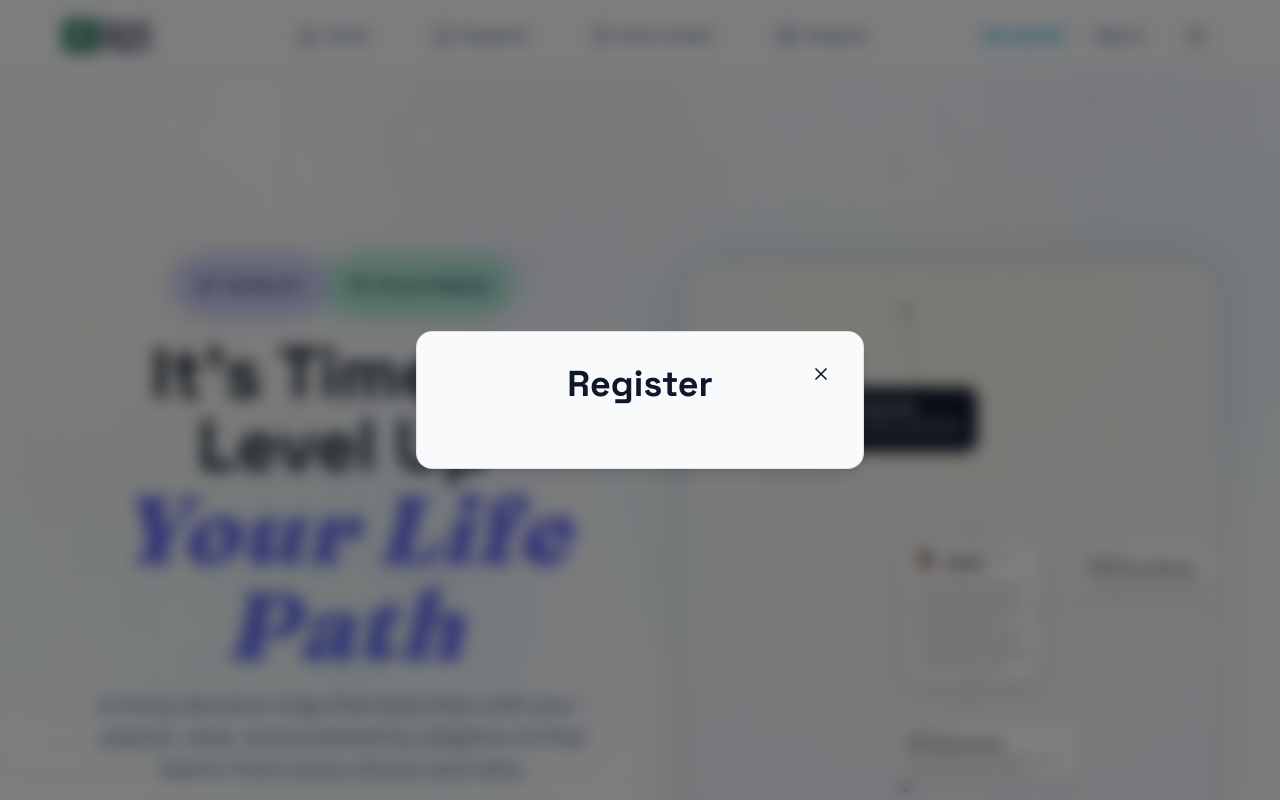
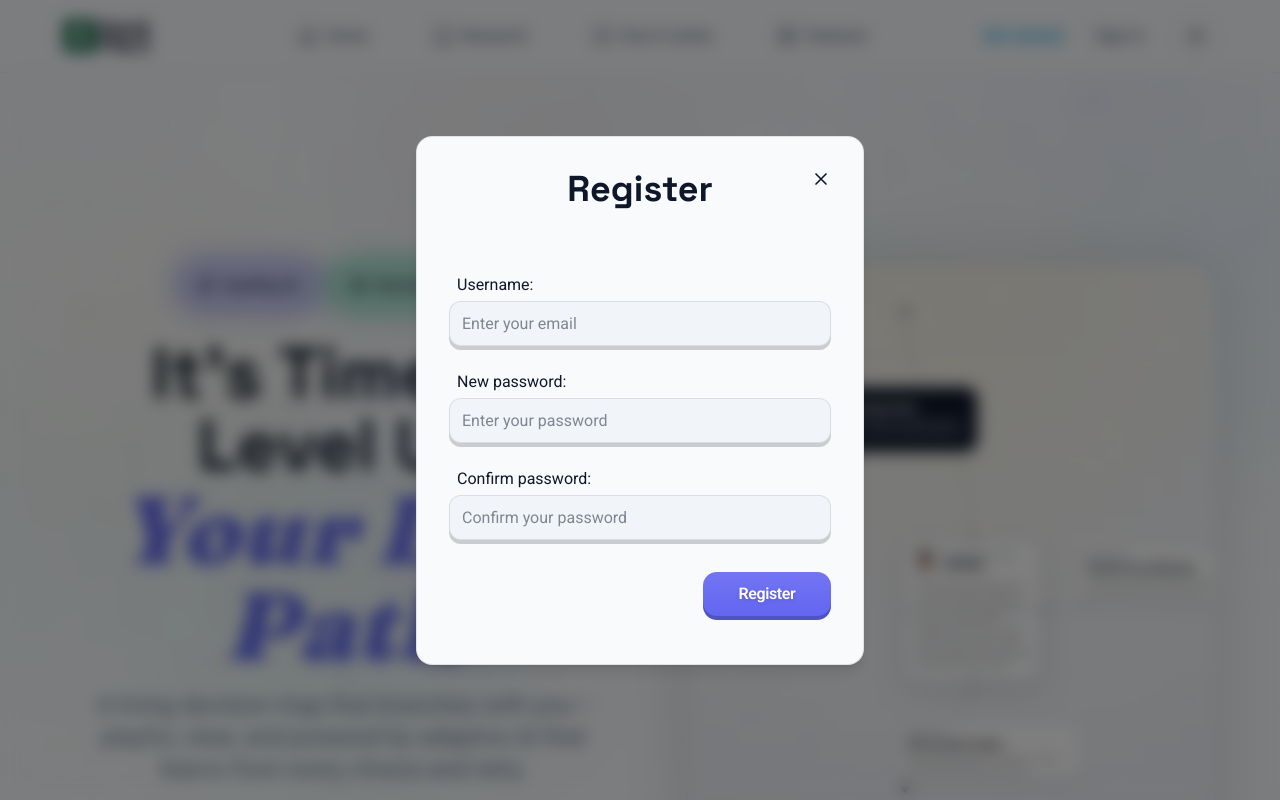
Before and after one commit to GioMarcolla/sure-x, a Next.js app: page / in a window 1280 px wide. Both pictures are taken after a click on the button "Get started". Shown: the top 800 px of the page. Built offline with nearby package versions, Linux system fonts and the light colour scheme; no server answers.

Commit message:
Register form

```diff
--- a/src/components/SureForm.tsx
+++ b/src/components/SureForm.tsx
@@ -42,6 +42,7 @@ type SureFormProps = FormHTMLAttributes<HTMLFormElement> & {
     cancelBtn?: ReactElement<any, typeof SureButton>;
     stackBtns?: boolean;
     btnsPosition?: 'top' | 'right' | 'bottom' | 'left';
+    inlineFields?: boolean;
     submitHandler: () => Promise<SubmitResultType>;
 };
 
@@ -54,6 +55,7 @@ const SureForm: FC<SureFormProps> = ({
     cancelBtn = undefined,
     stackBtns = false,
     btnsPosition = 'bottom',
+    inlineFields = false,
     ...props
 }): ReactElement => {
     const [error, setError] = useState<string | undefined>();
@@ -95,11 +97,17 @@ const SureForm: FC<SureFormProps> = ({
                 disabled={status === STATUS.LOADING}
                 className={cn(
                     'm-auto mt-8 flex w-full flex-col items-baseline justify-center gap-4',
-                    'lg:flex-row',
+                    inlineFields ?? 'lg:flex-row',
                     className
                 )}
             >
-                <div className="flex w-full flex-col gap-4 lg:flex-row">
+                <div
+                    className={cn(
+                        'flex w-full flex-col gap-2',
+                        inlineFields ?? 'gap-4',
+                        inlineFields ?? 'lg:flex-row'
+                    )}
+                >
                     {...inputs}
                 </div>
 
@@ -107,6 +115,7 @@ const SureForm: FC<SureFormProps> = ({
                     className={cn(
                         `flex-${stackBtns ? 'col' : 'row'}`,
                         stackBtns ? 'w-full' : 'w-fit',
+                        btnsPosition === 'bottom' ? 'self-end' : '',
                         'flex flex-wrap'
                     )}
                 >
--- a/src/components/auth/SureRegisterForm.tsx
+++ b/src/components/auth/SureRegisterForm.tsx
@@ -1,6 +1,13 @@
 'use client';
 
-import { FC, HTMLAttributes, ReactElement } from 'react';
+import { FC, HTMLAttributes, ReactElement, useState } from 'react';
+import SureForm, { SubmitResultType } from '../SureForm';
+import SureButton from '@/components/ui/SureButton';
+import { cn } from '@/lib/tailwind.utils';
+import SureInput from '../ui/SureInput';
+import registerSchema from '@/lib/schema/register.vSchema';
+
+const FORM_ID: string = 'home-news-signup-form';
 
 type SureRegisterFormProps = HTMLAttributes<HTMLElement> & {
     onSuccess?: () => void;
@@ -9,7 +16,94 @@ type SureRegisterFormProps = HTMLAttributes<HTMLElement> & {
 const SureRegisterForm: FC<SureRegisterFormProps> = ({
     onSuccess,
 }): ReactElement => {
-    return <div></div>;
+    const [email, setEmail] = useState<string | undefined>();
+    const [password, setPassword] = useState<string | undefined>();
+    const [confirmPassword, setConfirmPassword] = useState<
+        string | undefined
+    >();
+
+    const handleSubmit = async (): Promise<SubmitResultType> => {
+        try {
+            const res = await fetch('/api/newsletter', {
+                method: 'POST',
+                headers: { 'Content-Type': 'application/json' },
+                body: JSON.stringify({ email, name }),
+            });
+
+            const data = await res.json();
+
+            if (res.ok) {
+                return { ok: true };
+            } else {
+                return { ok: false, error: 'Something went wrong' };
+            }
+        } catch {
+            return { ok: false, error: 'Network error. Please try again.' };
+        }
+    };
+
+    const fields = [
+        <SureInput
+            id={FORM_ID + '-email'}
+            type="text"
+            placeholder="Enter your email"
+            value={email}
+            onChange={(ev) => setEmail(ev.target.value)}
+            aria-autocomplete="both"
+            autoComplete="email"
+            rule={registerSchema.entries.email}
+            label='Username'
+            required
+        />,
+        <SureInput
+            id={FORM_ID + '-password'}
+            type="text"
+            placeholder="Enter your password"
+            value={password}
+            onChange={(ev) => setPassword(ev.target.value)}
+            aria-autocomplete="both"
+            autoComplete="new-password"
+            rule={registerSchema.entries.password}
+            label='New password'
+            required
+        />,
+        <SureInput
+            id={FORM_ID + '-name'}
+            type="text"
+            placeholder="Confirm your password"
+            value={confirmPassword}
+            onChange={(ev) => setConfirmPassword(ev.target.value)}
+            aria-autocomplete="both"
+            autoComplete="new-password"
+            rule={registerSchema.entries.passwordConfirm}
+            label='Confirm password'
+            required
+        />,
+    ];
+
+    const submitBtn = (
+        <SureButton
+            id={FORM_ID + '-submit'}
+            type="submit"
+            className={cn(
+                'h-full min-w-32 px-4 py-2',
+                'disabled:cursor-not-allowed disabled:opacity-50'
+            )}
+        >
+            Register
+        </SureButton>
+    );
+
+    return (
+        <SureForm
+            id={FORM_ID}
+            submitHandler={handleSubmit}
+            inputs={fields}
+            submitBtn={submitBtn}
+            btnsPosition="bottom"
+            className={cn('gap-4')}
+        />
+    );
 };
 
 SureRegisterForm.displayName = 'SureRegisterForm';
--- a/src/components/home/SureNewsSignUp.tsx
+++ b/src/components/home/SureNewsSignUp.tsx
@@ -8,7 +8,6 @@ import SureInput from '@/components/ui/SureInput';
 import SureRotatingBackground from '../ui/SureRotatingBackground';
 import SureForm, { SubmitResultType } from '../SureForm';
 import SureNestedInputs from '../ui/SureNestedInputs';
-import Error from 'next/error';
 import newsSignupSchema from '@/lib/schema/newsSignup.vSchema';
 
 const FORM_ID: string = 'home-news-signup-form';
@@ -23,8 +22,6 @@ const SureNewsSignUp: FC<SureNewsSignUpProps> = ({
     const [name, setName] = useState<string>('');
 
     const handleSubmit = async (): Promise<SubmitResultType> => {
-        if (!email.trim()) return { ok: true };
-
         try {
             const res = await fetch('/api/newsletter', {
                 method: 'POST',
@@ -111,7 +108,7 @@ const SureNewsSignUp: FC<SureNewsSignUpProps> = ({
                 </p>
 
                 <SureForm
-                    id="home-news-signup-form"
+                    id={FORM_ID}
                     submitHandler={handleSubmit}
                     className={cn('max-w-[70%]')}
                     submitBtn={submitBtn}
--- a/src/components/ui/SureInput.tsx
+++ b/src/components/ui/SureInput.tsx
@@ -18,6 +18,7 @@ type SureInputProps = InputHTMLAttributes<HTMLInputElement> & {
     required?: boolean;
     rule: GenericSchema;
     validateOn?: 'blur' | 'change' | 'both';
+    label?: string;
 };
 
 const SureInput: FC<SureInputProps> = memo(
@@ -30,6 +31,7 @@ const SureInput: FC<SureInputProps> = memo(
         className,
         onChange,
         onBlur,
+        label,
         ...props
     }) => {
         const [error, setError] = useState<string | undefined>();
@@ -37,7 +39,7 @@ const SureInput: FC<SureInputProps> = memo(
         const validate = useCallback(
             (value: string) => {
                 const result = safeParse(rule, value);
-                if (!result.success) {
+                if (value.length && !result.success) {
                     setError(result.issues[0]?.message ?? 'Invalid value');
                 } else {
                     setError(undefined);
@@ -49,11 +51,17 @@ const SureInput: FC<SureInputProps> = memo(
         const handleChange = useCallback(
             (ev: ChangeEvent<HTMLInputElement>) => {
                 if (
-                    ev.target.value &&
+                    ev.target.value.length &&
                     (validateOn === 'change' || validateOn === 'both')
                 ) {
                     validate(ev.target.value);
+                } else if (
+                    !ev.target.value.length &&
+                    (validateOn === 'change' || validateOn === 'both')
+                ) {
+                    setError(undefined);
                 }
+
                 onChange?.(ev);
             },
             [validateOn, validate, onChange]
@@ -62,11 +70,17 @@ const SureInput: FC<SureInputProps> = memo(
         const handleBlur = useCallback(
             (ev: ReactFocusEvent<HTMLInputElement>) => {
                 if (
-                    ev.target.value &&
+                    ev.target.value.length &&
                     (validateOn === 'blur' || validateOn === 'both')
                 ) {
                     validate(ev.currentTarget.value);
+                } else if (
+                    !ev.target.value.length &&
+                    (validateOn === 'change' || validateOn === 'both')
+                ) {
+                    setError(undefined);
                 }
+
                 onBlur?.(ev);
             },
             [validateOn, validate, onBlur]
@@ -74,6 +88,11 @@ const SureInput: FC<SureInputProps> = memo(
 
         return (
             <div className={cn('h-fit w-full', className)}>
+                {label && label.length > 0 ? (
+                    <p className={cn('pl-2 mb-1 text-base text-(--ink)')}>
+                        {label + ':'}
+                    </p>
+                ) : null}
                 <input
                     id={id}
                     name={id}
--- /dev/null
+++ b/src/lib/schema/register.vSchema.ts
@@ -0,0 +1,17 @@
+import * as v from 'valibot';
+import emailRule from '@/lib/validator/email.vRule';
+import passwordRule from '@/lib/validator/password.vRule';
+
+const registerSchema = v.pipe(
+    v.object({
+        email: emailRule,
+        password: passwordRule,
+        passwordConfirm: passwordRule,
+    }),
+    v.check(
+        (input) => input.password === input.passwordConfirm,
+        'Passwords must match'
+    )
+);
+
+export default registerSchema;
--- /dev/null
+++ b/src/lib/validator/password.vRule.ts
@@ -0,0 +1,33 @@
+import * as v from 'valibot';
+
+const passwordRule = v.pipe(
+    v.string('Password must be a string'),
+    v.minLength(8, 'Password must be at least 8 characters'),
+    v.regex(/[0-9]/, 'Must contain at least 1 number'),
+    v.regex(/[A-Z]/, 'Must contain at least 1 uppercase letter'),
+    v.regex(/[a-z]/, 'Must contain at least 1 lowercase letter'),
+    v.regex(/[^a-zA-Z0-9]/, 'Must contain at least 1 symbol'),
+    v.custom((value: unknown) => {
+        if (typeof value !== 'string') return false;
+
+        // Check for sequences longer than 3 (e.g., 1234, abcd, ABCD)
+        const hasNumericSequence = /012|123|234|345|456|567|678|789|890/.test(
+            value
+        );
+        const hasLowerSequence =
+            /abc|bcd|cde|def|efg|fgh|ghi|hij|ijk|jkl|klm|lmn|mno|nop|opq|pqr|qrs|rst|stu|tuv|uvw|vwx|wxy|xyz/.test(
+                value
+            );
+        const hasUpperSequence =
+            /ABC|BCD|CDE|DEF|EFG|FGH|GHI|HIJ|IJK|JKL|KLM|LMN|MNO|NOP|OPQ|PQR|QRS|RST|STU|TUV|UVW|VWX|WXY|XYZ/.test(
+                value
+            );
+
+        if (hasNumericSequence || hasLowerSequence || hasUpperSequence) {
+            return false;
+        }
+        return true;
+    }, 'Cannot contain sequences longer than 3 characters (e.g., 1234, abcd, ABCD)')
+);
+
+export default passwordRule;
--- /dev/null
+++ b/src/lib/validator/username.vRule.ts
@@ -0,0 +1,5 @@
+import * as v from 'valibot';
+
+const usernameRule = v.pipe(v.string(), v.minLength(1, 'Username is required'));
+
+export default usernameRule;
```
